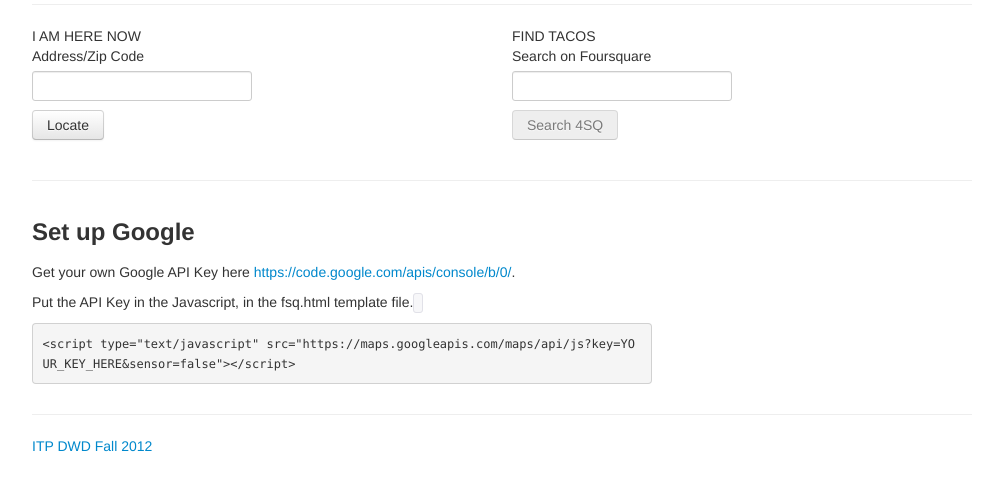
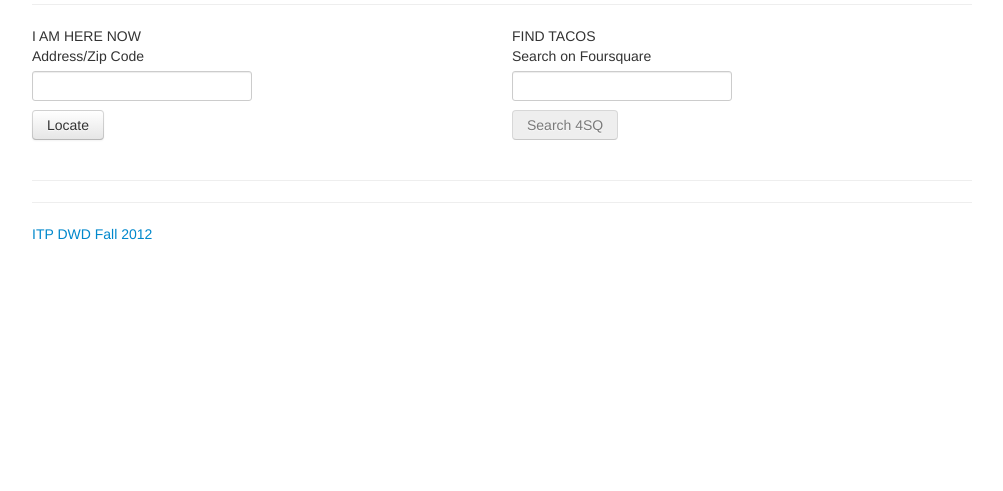
Before and after one commit to markkleeb/TacoFinder, a Flask app: page / in a window 1280 px wide. Shown: the part 148-639 px from the top of the page, without its empty margins (138-1141 px from the left). Run offline with Flask 2, Linux system fonts and the light colour scheme; some libraries are stand-ins or nearby versions; some web fonts are replaced.

Commit message:
delete unused

```diff
--- a/templates/fsq.html
+++ b/templates/fsq.html
@@ -26,21 +26,6 @@
 
 <hr>
 
-<div class="row">
-  <div class="span8">
-
-
-
-    <h3>Set up Google</h3>
-    <p>Get your own Google API Key here <a href="https://code.google.com/apis/console/b/0/">https://code.google.com/apis/console/b/0/</a>.</p>
-    <p>Put the API Key in the Javascript, in the fsq.html template file.
-      <code><pre>&lt;script type="text/javascript" src="https://maps.googleapis.com/maps/api/js?key=YOUR_KEY_HERE&sensor=false"&gt;&lt;/script&gt;</pre></code>
-    </p>
-
-
-
-  </div>
-</div>
 {% endblock %}
 
 
```
